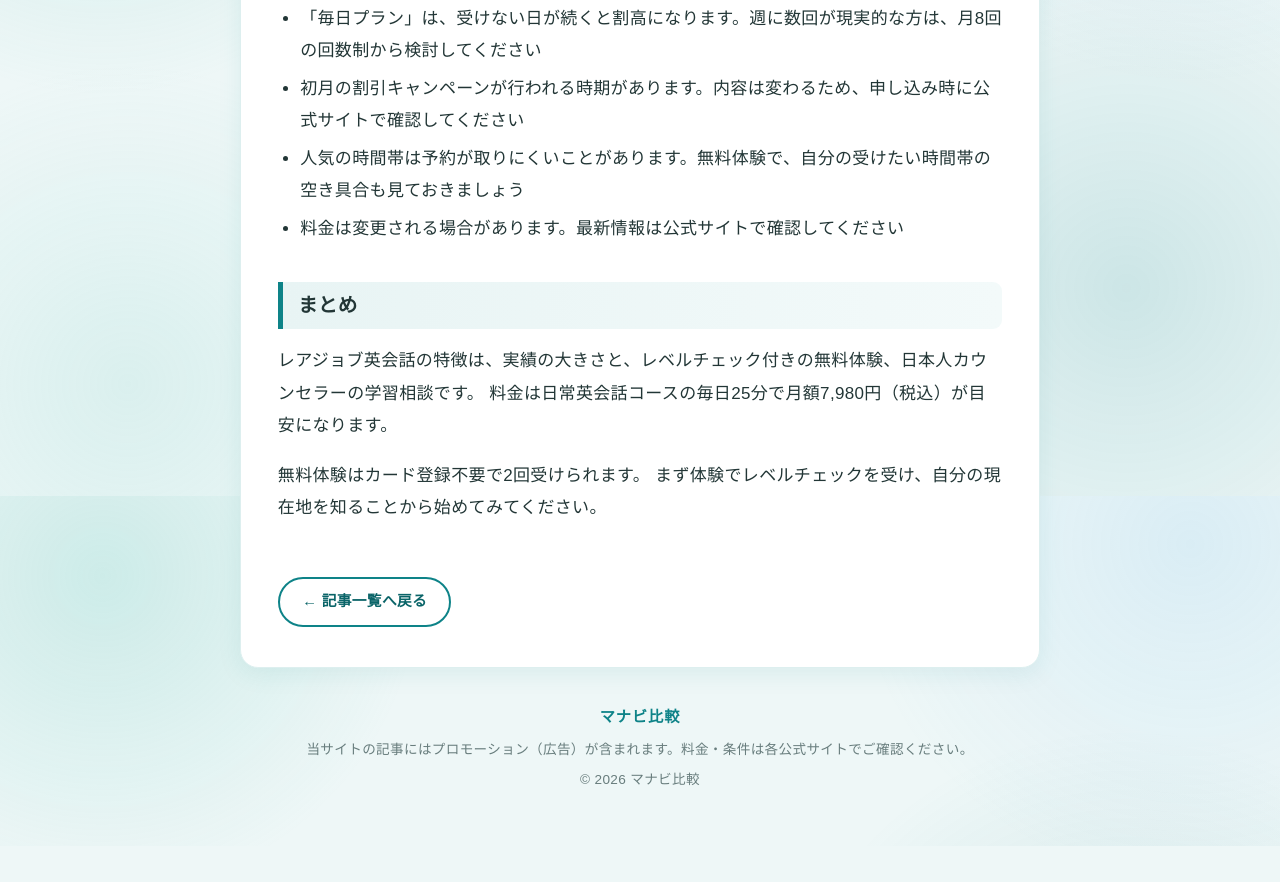
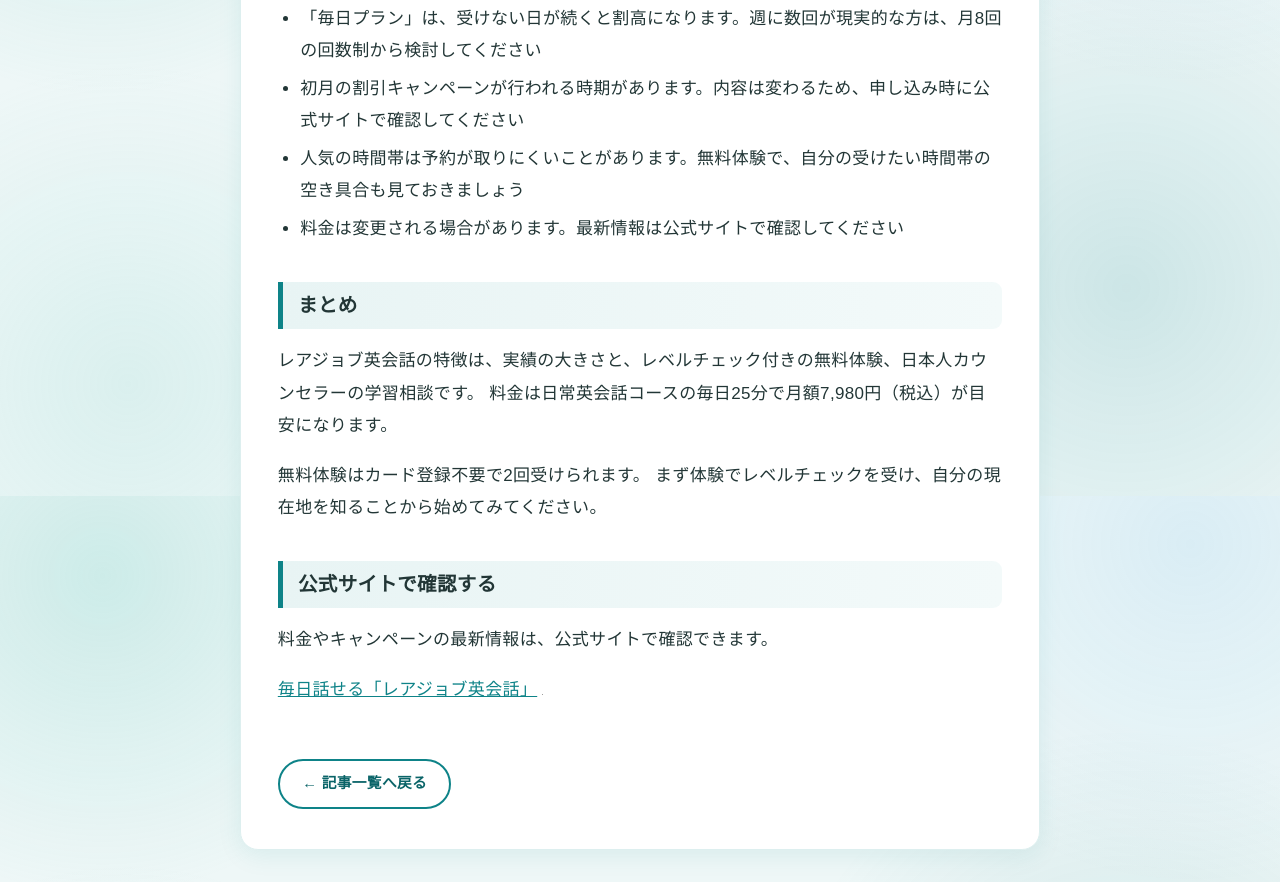
Before and after one commit to Takuma-king/manabi-hikaku, an Astro site: page /posts/rarejob-guide in a window 1280 px wide. Shown: the part 1904-2786 px from the top of the page. Before the commit the page ends 2750 px from the top, so only its background shows below. Built offline with nearby package versions, Linux system fonts and the light colour scheme; Astro itself is replaced by a stand-in of ours.

Commit message:
Add RareJob affiliate text link (creative 049)

```diff
--- a/src/content/posts/rarejob-guide.md
+++ b/src/content/posts/rarejob-guide.md
@@ -2,6 +2,7 @@
 title: "レアジョブ英会話の特徴と料金｜無料体験レッスン2回の進め方"
 description: "レアジョブ英会話の特徴、料金プラン、無料体験レッスンの進め方を整理します。レベルチェック付きの体験や日本人カウンセラーの学習相談など、申し込み前に確認したい点をまとめました。"
 pubDate: 2026-11-24
+updatedDate: 2026-11-25
 draft: false
 tags: ["オンライン英会話", "レアジョブ", "英語学習"]
 ---
@@ -66,3 +67,10 @@ tags: ["オンライン英会話", "レアジョブ", "英語学習"]
 
 無料体験はカード登録不要で2回受けられます。
 まず体験でレベルチェックを受け、自分の現在地を知ることから始めてみてください。
+
+## 公式サイトで確認する
+
+料金やキャンペーンの最新情報は、公式サイトで確認できます。
+
+<a href="https://px.a8.net/svt/ejp?a8mat=4BGSTN+82JJZM+1SVU+68U4Y" rel="nofollow">毎日話せる「レアジョブ英会話」</a>
+<img border="0" width="1" height="1" src="https://www16.a8.net/0.gif?a8mat=4BGSTN+82JJZM+1SVU+68U4Y" alt="">
```
